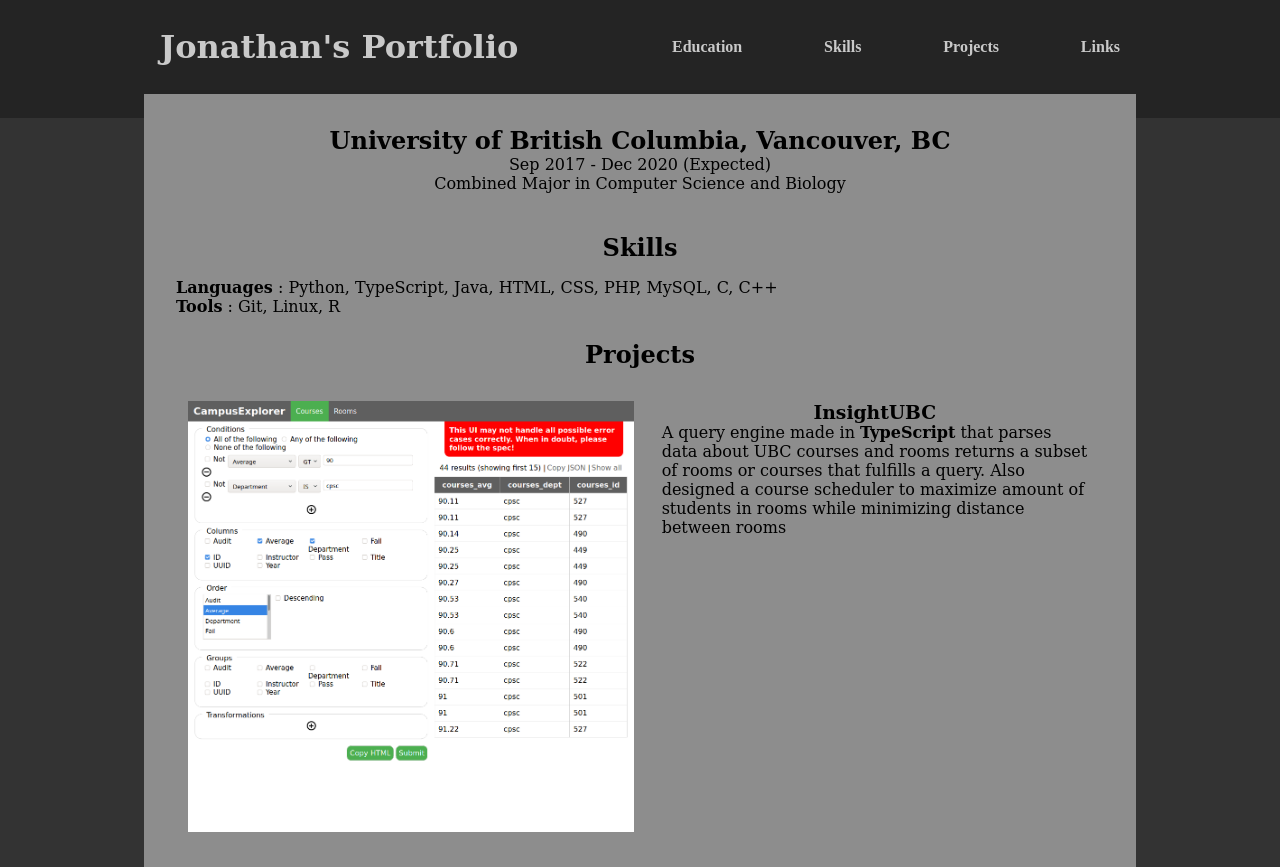
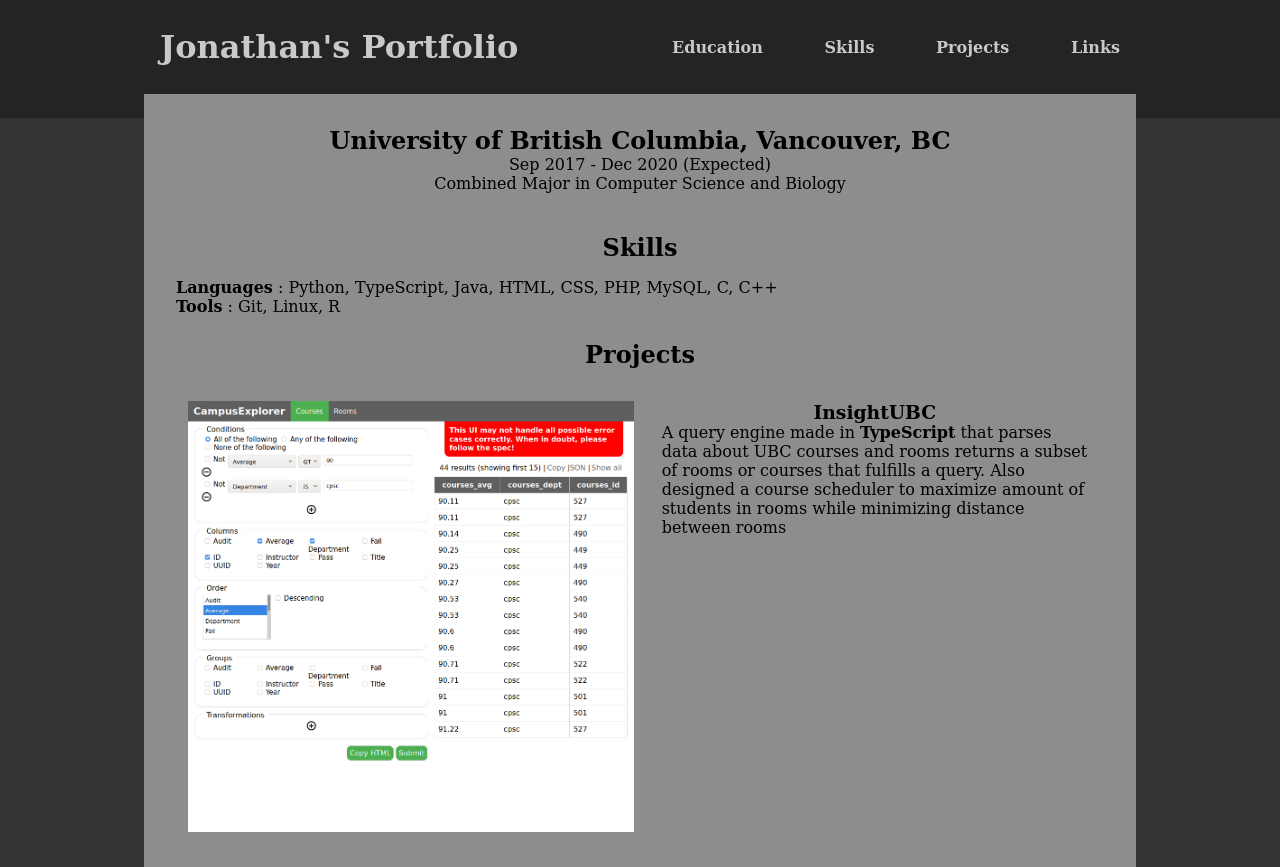
Before and after one commit to jonMa99/jonMa99.github.io, a plain HTML site: page index.html in a window 1280 px wide. Shown: the top 867 px of the page. Drawn offline with Linux system fonts and the light colour scheme.

Commit message:
Fixed navlinks on chromium being time romans

```diff
--- a/style.css
+++ b/style.css
@@ -89,6 +89,7 @@ h2 {
 .nav-link {
   color: var(--header-white);
   flex: 1;
+  font-family: DejaVu Serif, sans-serif, Helvetica;
   text-decoration: none;
   font-weight: bold;
 }
```
